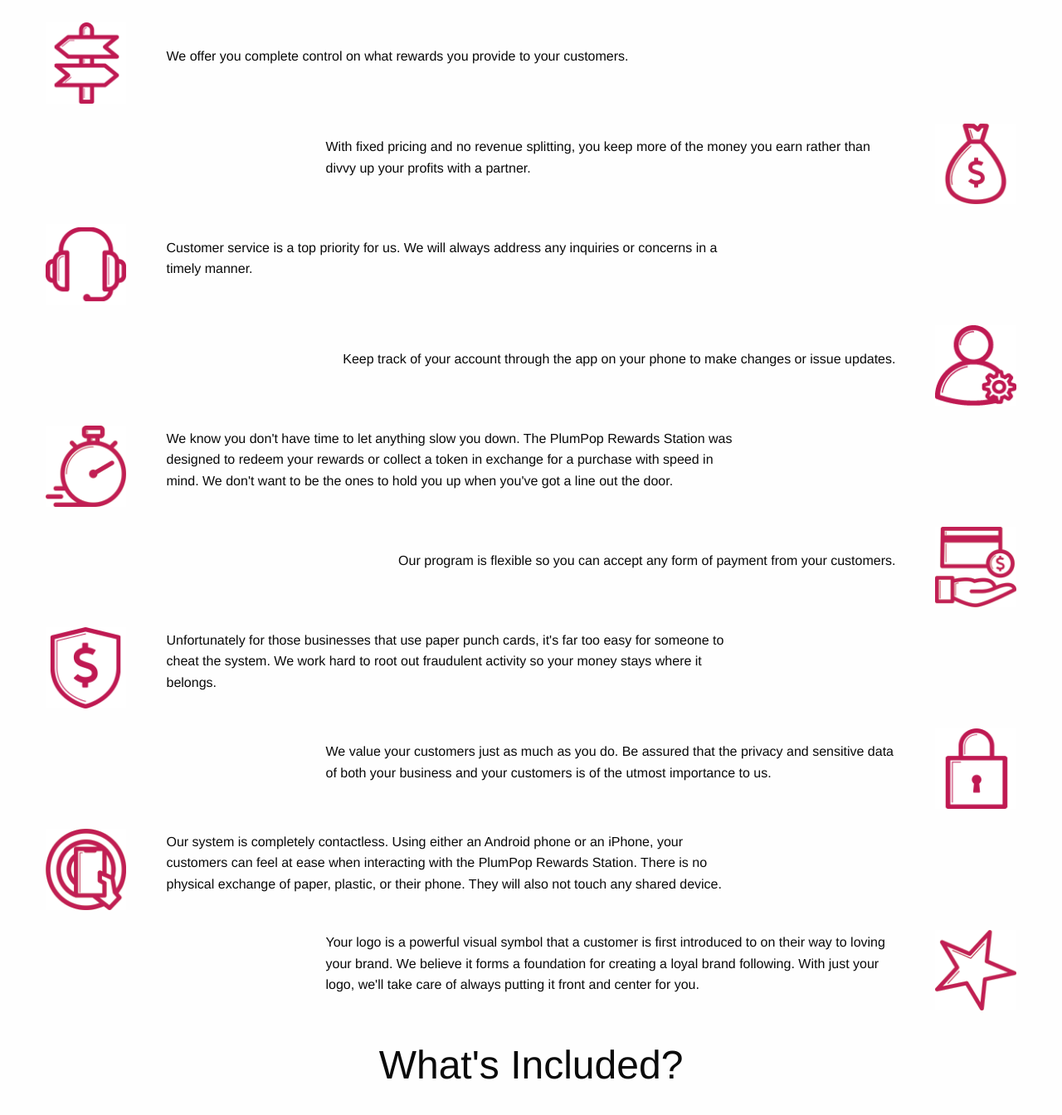
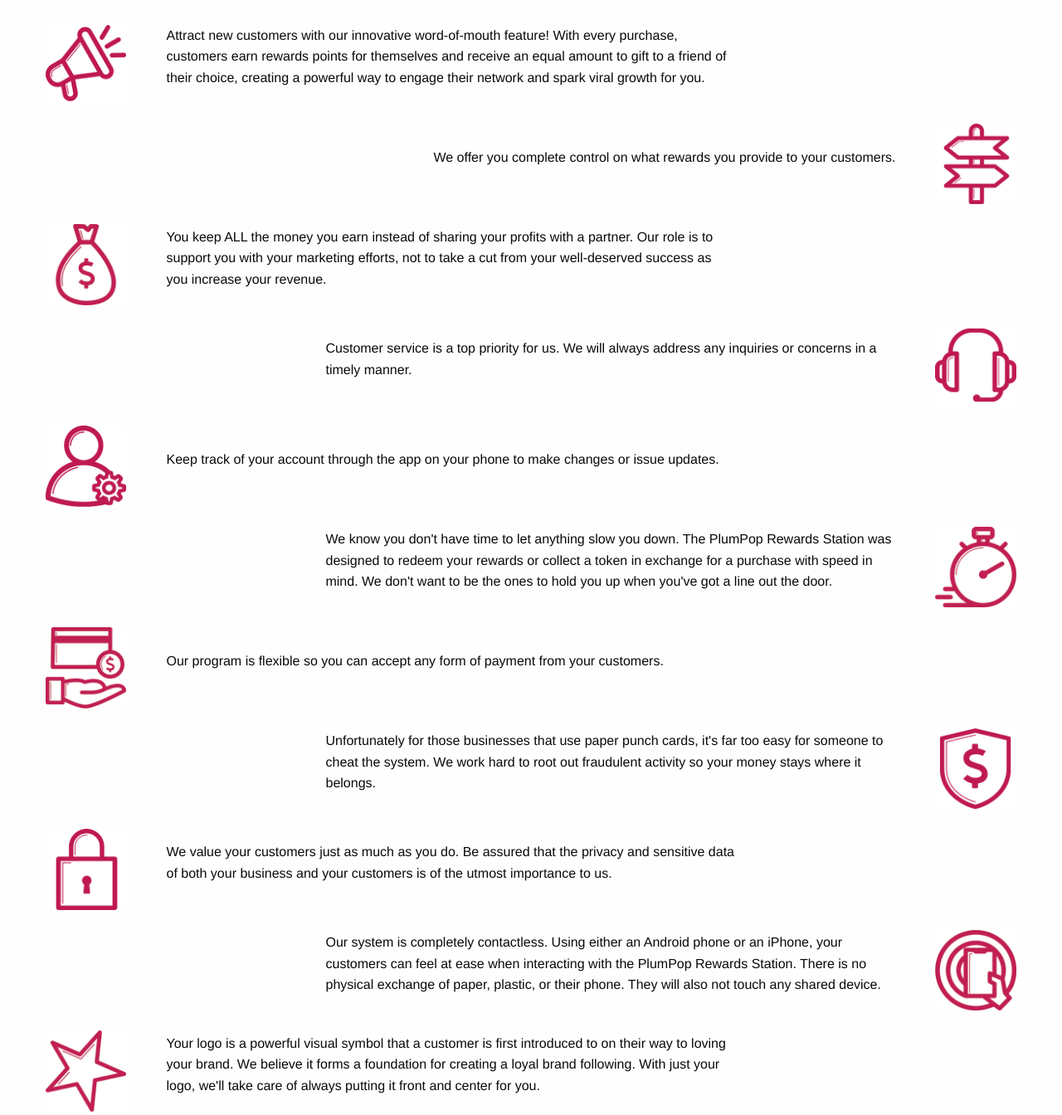
Before and after one commit to PlumPop/website, a plain HTML site: page merchant.html in a window 1280 px wide. Shown: the part 2223-3567 px from the top of the page at 83% size. Drawn offline with Linux system fonts and the light colour scheme.

Commit message:
Updated the benefits section on the merchant page.

```diff
--- a/merchant.html
+++ b/merchant.html
@@ -148,7 +148,7 @@
                         <div class="cell">
                             <div class="grid-x align-middle">
                                 <div class="cell medium-1 text-center">
-                                    <img src="img/merchant/benefits/rewards_control_icon_100x100.png"
+                                    <img src="img/merchant/benefits/word_of_mouth_icon_100x100.png"
                                          width="100"
                                          height="100"
                                          class="benefits-icon"
@@ -156,7 +156,10 @@
                                 </div>
                                 <div class="cell medium-10">
                                     <p class="benefits-description-left">
-                                        We offer you complete control on what rewards you provide to your customers.
+                                        Attract new customers with our innovative word-of-mouth feature! With every
+                                        purchase, customers earn rewards points for themselves and receive an equal
+                                        amount to gift to a friend of their choice, creating a powerful way to engage
+                                        their network and spark viral growth for you.
                                     </p>
                                 </div>
                             </div>
@@ -165,32 +168,32 @@
                             <div class="grid-x align-middle">
                                 <div class="cell small-order-2 medium-order-1 medium-offset-1 medium-10">
                                     <p class="benefits-description-right">
-                                        With fixed pricing and no revenue splitting, you keep more of the money you earn
-                                        rather than divvy up your profits with a partner.
+                                        We offer you complete control on what rewards you provide to your customers.
                                     </p>
                                 </div>
                                 <div class="cell small-order-1 medium-order-2 medium-1 text-center">
+                                    <img src="img/merchant/benefits/rewards_control_icon_100x100.png"
+                                         width="100"
+                                         height="100"
+                                         class="benefits-icon"
+                                         alt="Rewards Control">
+                                </div>
+                            </div>
+                        </div>
+                        <div class="cell">
+                            <div class="grid-x align-middle">
+                                <div class="cell medium-1 text-center">
                                     <img src="img/merchant/benefits/keep_profits_icon_100x100.png"
                                          width="100"
                                          height="100"
                                          class="benefits-icon"
                                          alt="Keep Profits">
                                 </div>
-                            </div>
-                        </div>
-                        <div class="cell">
-                            <div class="grid-x align-middle">
-                                <div class="cell medium-1 text-center">
-                                    <img src="img/merchant/benefits/customer_service_icon_100x100.png"
-                                         width="100"
-                                         height="100"
-                                         class="benefits-icon"
-                                         alt="Customer Service">
-                                </div>
                                 <div class="cell medium-10">
                                     <p class="benefits-description-left">
-                                        Customer service is a top priority for us. We will always address any inquiries
-                                        or concerns in a timely manner.
+                                        You keep ALL the money you earn instead of sharing your profits with a partner.
+                                        Our role is to support you with your marketing efforts, not to take a cut from
+                                        your well-deserved success as you increase your revenue.
                                     </p>
                                 </div>
                             </div>
@@ -199,34 +202,32 @@
                             <div class="grid-x align-middle">
                                 <div class="cell small-order-2 medium-order-1 medium-offset-1 medium-10">
                                     <p class="benefits-description-right">
-                                        Keep track of your account through the app on your phone to make changes or
-                                        issue updates.
+                                        Customer service is a top priority for us. We will always address any inquiries
+                                        or concerns in a timely manner.
                                     </p>
                                 </div>
                                 <div class="cell small-order-1 medium-order-2 medium-1 text-center">
+                                    <img src="img/merchant/benefits/customer_service_icon_100x100.png"
+                                         width="100"
+                                         height="100"
+                                         class="benefits-icon"
+                                         alt="Customer Service">
+                                </div>
+                            </div>
+                        </div>
+                        <div class="cell">
+                            <div class="grid-x align-middle">
+                                <div class="cell medium-1 text-center">
                                     <img src="img/merchant/benefits/account_tracking_icon_100x100.png"
                                          width="100"
                                          height="100"
                                          class="benefits-icon"
                                          alt="Account Tracking">
                                 </div>
-                            </div>
-                        </div>
-                        <div class="cell">
-                            <div class="grid-x align-middle">
-                                <div class="cell medium-1 text-center">
-                                    <img src="img/merchant/benefits/speed_icon_100x100.png"
-                                         width="100"
-                                         height="100"
-                                         class="benefits-icon"
-                                         alt="Speed">
-                                </div>
                                 <div class="cell medium-10">
                                     <p class="benefits-description-left">
-                                        We know you don't have time to let anything slow you down. The PlumPop Rewards
-                                        Station was designed to redeem your rewards or collect a token in exchange for a
-                                        purchase with speed in mind. We don't want to be the ones to hold you up when
-                                        you've got a line out the door.
+                                        Keep track of your account through the app on your phone to make changes or
+                                        issue updates.
                                     </p>
                                 </div>
                             </div>
@@ -235,33 +236,34 @@
                             <div class="grid-x align-middle">
                                 <div class="cell small-order-2 medium-order-1 medium-offset-1 medium-10">
                                     <p class="benefits-description-right">
-                                        Our program is flexible so you can accept any form of payment from your
-                                        customers.
+                                        We know you don't have time to let anything slow you down. The PlumPop Rewards
+                                        Station was designed to redeem your rewards or collect a token in exchange for a
+                                        purchase with speed in mind. We don't want to be the ones to hold you up when
+                                        you've got a line out the door.
                                     </p>
                                 </div>
                                 <div class="cell small-order-1 medium-order-2 medium-1 text-center">
+                                    <img src="img/merchant/benefits/speed_icon_100x100.png"
+                                         width="100"
+                                         height="100"
+                                         class="benefits-icon"
+                                         alt="Speed">
+                                </div>
+                            </div>
+                        </div>
+                        <div class="cell">
+                            <div class="grid-x align-middle">
+                                <div class="cell medium-1 text-center">
                                     <img src="img/merchant/benefits/payment_flexibility_icon_100x100.png"
                                          width="100"
                                          height="100"
                                          class="benefits-icon"
                                          alt="Payment Flexibility">
                                 </div>
-                            </div>
-                        </div>
-                        <div class="cell">
-                            <div class="grid-x align-middle">
-                                <div class="cell medium-1 text-center">
-                                    <img src="img/merchant/benefits/anti_fraud_icon_100x100.png"
-                                         width="100"
-                                         height="100"
-                                         class="benefits-icon"
-                                         alt="Anti-Fraud">
-                                </div>
                                 <div class="cell medium-10">
                                     <p class="benefits-description-left">
-                                        Unfortunately for those businesses that use paper punch cards, it's far too easy
-                                        for someone to cheat the system. We work hard to root out fraudulent activity so
-                                        your money stays where it belongs.
+                                        Our program is flexible so you can accept any form of payment from your
+                                        customers.
                                     </p>
                                 </div>
                             </div>
@@ -270,35 +272,34 @@
                             <div class="grid-x align-middle">
                                 <div class="cell small-order-2 medium-order-1 medium-offset-1 medium-10">
                                     <p class="benefits-description-right">
-                                        We value your customers just as much as you do. Be assured that the privacy and
-                                        sensitive data of both your business and your customers is of the utmost
-                                        importance to us.
+                                        Unfortunately for those businesses that use paper punch cards, it's far too easy
+                                        for someone to cheat the system. We work hard to root out fraudulent activity so
+                                        your money stays where it belongs.
                                     </p>
                                 </div>
                                 <div class="cell small-order-1 medium-order-2 medium-1 text-center">
+                                    <img src="img/merchant/benefits/anti_fraud_icon_100x100.png"
+                                         width="100"
+                                         height="100"
+                                         class="benefits-icon"
+                                         alt="Anti-Fraud">
+                                </div>
+                            </div>
+                        </div>
+                        <div class="cell">
+                            <div class="grid-x align-middle">
+                                <div class="cell medium-1 text-center">
                                     <img src="img/merchant/benefits/privacy_icon_100x100.png"
                                          width="100"
                                          height="100"
                                          class="benefits-icon"
                                          alt="Privacy">
                                 </div>
-                            </div>
-                        </div>
-                        <div class="cell">
-                            <div class="grid-x align-middle">
-                                <div class="cell medium-1 text-center">
-                                    <img src="img/merchant/benefits/contactless_icon_100x100.png"
-                                         width="100"
-                                         height="100"
-                                         class="benefits-icon"
-                                         alt="Contactless">
-                                </div>
                                 <div class="cell medium-10">
                                     <p class="benefits-description-left">
-                                        Our system is completely contactless. Using either an Android phone or an
-                                        iPhone, your customers can feel at ease when interacting with the PlumPop
-                                        Rewards Station. There is no physical exchange of paper, plastic, or their
-                                        phone. They will also not touch any shared device.
+                                        We value your customers just as much as you do. Be assured that the privacy and
+                                        sensitive data of both your business and your customers is of the utmost
+                                        importance to us.
                                     </p>
                                 </div>
                             </div>
@@ -307,18 +308,39 @@
                             <div class="grid-x align-middle">
                                 <div class="cell small-order-2 medium-order-1 medium-offset-1 medium-10">
                                     <p class="benefits-description-right">
-                                        Your logo is a powerful visual symbol that a customer is first introduced to on
-                                        their way to loving your brand. We believe it forms a foundation for creating a
-                                        loyal brand following. With just your logo, we'll take care of always putting it
-                                        front and center for you.
+                                        Our system is completely contactless. Using either an Android phone or an
+                                        iPhone, your customers can feel at ease when interacting with the PlumPop
+                                        Rewards Station. There is no physical exchange of paper, plastic, or their
+                                        phone. They will also not touch any shared device.
                                     </p>
                                 </div>
                                 <div class="cell small-order-1 medium-order-2 medium-1 text-center">
-                                    <img src="img/merchant/benefits/your_logo_icon_100x100.png"
+                                    <img src="img/merchant/benefits/contactless_icon_100x100.png"
                                          width="100"
                                          height="100"
                                          class="benefits-icon"
-                                         alt="Your Logo">
+                                         alt="Contactless">
+                                </div>
+                            </div>
+                        </div>
+                        <div class="grid-y">
+                            <div class="cell">
+                                <div class="grid-x align-middle">
+                                    <div class="cell medium-1 text-center">
+                                        <img src="img/merchant/benefits/your_logo_icon_100x100.png"
+                                             width="100"
+                                             height="100"
+                                             class="benefits-icon"
+                                             alt="Your Logo">
+                                    </div>
+                                    <div class="cell medium-10">
+                                        <p class="benefits-description-left">
+                                            Your logo is a powerful visual symbol that a customer is first introduced to
+                                            on their way to loving your brand. We believe it forms a foundation for
+                                            creating a loyal brand following. With just your logo, we'll take care of
+                                            always putting it front and center for you.
+                                        </p>
+                                    </div>
                                 </div>
                             </div>
                         </div>
```
Also changed, not shown: img/merchant/benefits/word_of_mouth_icon_100x100.png (added).
